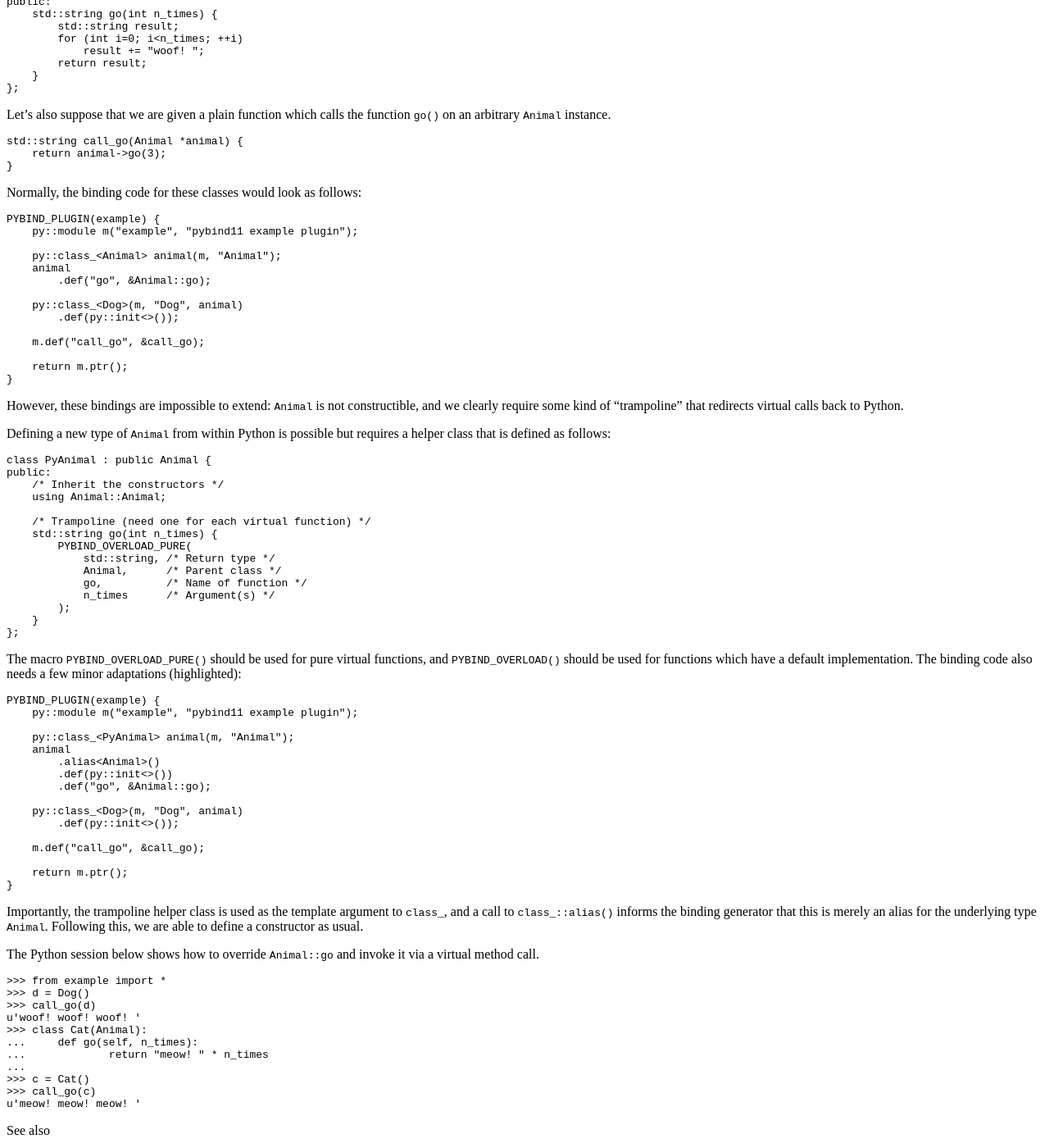
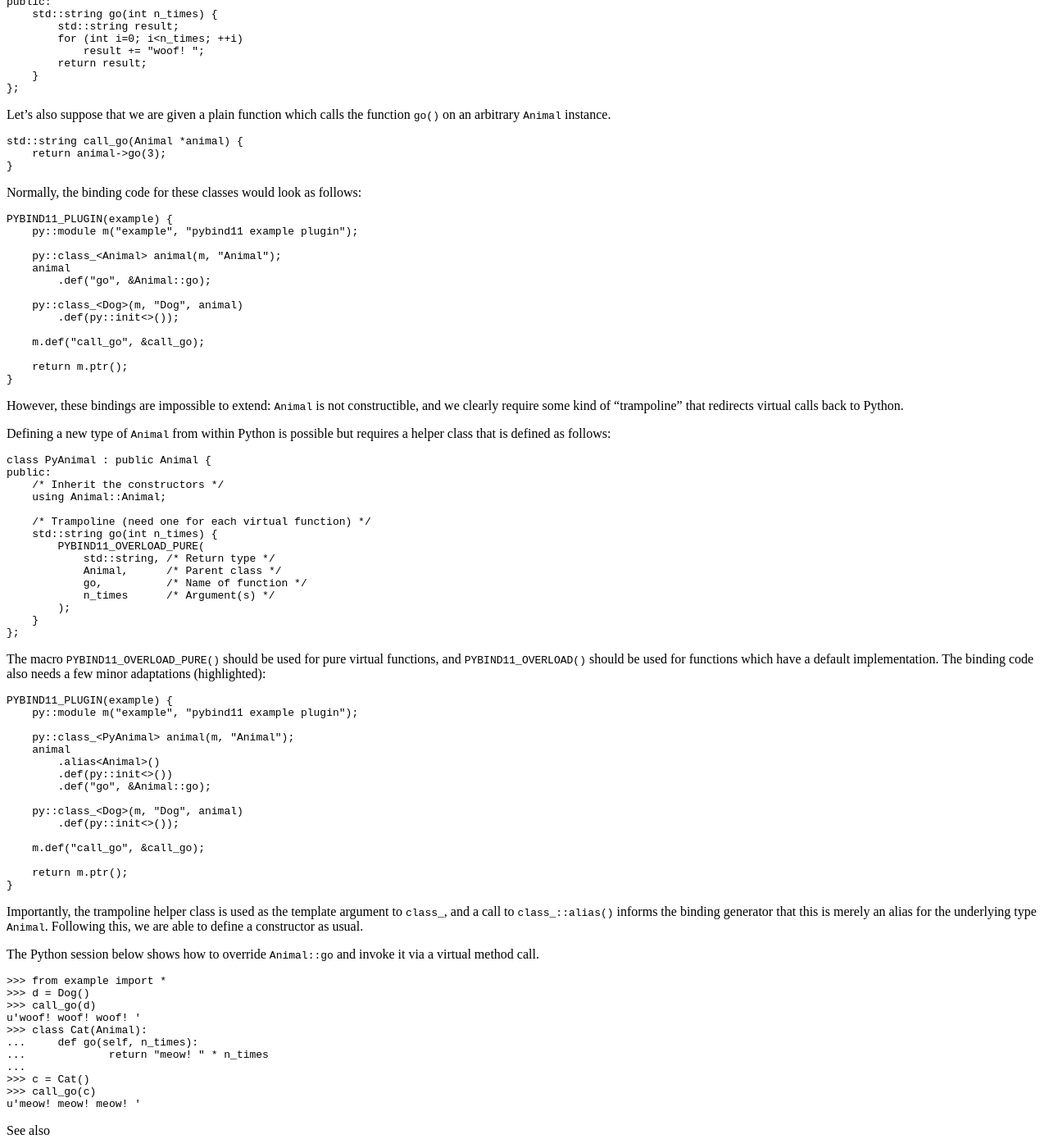
Before and after one commit to pybind/pybind11, a Sphinx documentation site: the page built from docs/advanced.rst, in a window 1280 px wide and 1400 px high, scrolled down 2752 px. Shown: the whole window at 82% size. Built offline with Sphinx 7.4.7 and the Read the Docs theme 2.0.0, drawn with Linux system fonts in a browser that asks for light colours; some of the changed text lies outside the part shown.

Commit message:
consistent macro naming throughout the project

```diff
--- a/CMakeLists.txt
+++ b/CMakeLists.txt
@@ -10,7 +10,7 @@ cmake_minimum_required(VERSION 2.8)
 project(pybind11)
 
 # Add a CMake parameter for choosing a desired Python version
-set(PYBIND_PYTHON_VERSION "" CACHE STRING "Python version to use for compiling the example application")
+set(PYBIND11_PYTHON_VERSION "" CACHE STRING "Python version to use for compiling the example application")
 
 # Set a default build configuration if none is specified. 'MinSizeRel' produces the smallest binaries
 if(NOT CMAKE_BUILD_TYPE AND NOT CMAKE_CONFIGURATION_TYPES)
@@ -22,8 +22,8 @@ endif()
 string(TOUPPER "${CMAKE_BUILD_TYPE}" U_CMAKE_BUILD_TYPE)
 
 set(Python_ADDITIONAL_VERSIONS 3.4 3.5 3.6)
-find_package(PythonLibs ${PYBIND_PYTHON_VERSION} REQUIRED)
-find_package(PythonInterp ${PYBIND_PYTHON_VERSION} REQUIRED)
+find_package(PythonLibs ${PYBIND11_PYTHON_VERSION} REQUIRED)
+find_package(PythonInterp ${PYBIND11_PYTHON_VERSION} REQUIRED)
 
 if (UNIX)
   # Enable C++11 mode
--- a/docs/advanced.rst
+++ b/docs/advanced.rst
@@ -45,7 +45,7 @@ to Python.
 
     #include <pybind11/operators.h>
 
-    PYBIND_PLUGIN(example) {
+    PYBIND11_PLUGIN(example) {
         py::module m("example", "pybind11 example plugin");
 
         py::class_<Vector2>(m, "Vector2")
@@ -127,7 +127,7 @@ trivial to generate binding code for both of these functions.
 
     #include <pybind11/functional.h>
 
-    PYBIND_PLUGIN(example) {
+    PYBIND11_PLUGIN(example) {
         py::module m("example", "pybind11 example plugin");
 
         m.def("func_arg", &func_arg);
@@ -199,7 +199,7 @@ Normally, the binding code for these classes would look as follows:
 
 .. code-block:: cpp
 
-    PYBIND_PLUGIN(example) {
+    PYBIND11_PLUGIN(example) {
         py::module m("example", "pybind11 example plugin");
 
         py::class_<Animal> animal(m, "Animal");
@@ -230,7 +230,7 @@ helper class that is defined as follows:
 
         /* Trampoline (need one for each virtual function) */
         std::string go(int n_times) {
-            PYBIND_OVERLOAD_PURE(
+            PYBIND11_OVERLOAD_PURE(
                 std::string, /* Return type */
                 Animal,      /* Parent class */
                 go,          /* Name of function */
@@ -239,15 +239,15 @@ helper class that is defined as follows:
         }
     };
 
-The macro :func:`PYBIND_OVERLOAD_PURE` should be used for pure virtual
-functions, and :func:`PYBIND_OVERLOAD` should be used for functions which have
+The macro :func:`PYBIND11_OVERLOAD_PURE` should be used for pure virtual
+functions, and :func:`PYBIND11_OVERLOAD` should be used for functions which have
 a default implementation. The binding code also needs a few minor adaptations
 (highlighted):
 
 .. code-block:: cpp
     :emphasize-lines: 4,6,7
 
-    PYBIND_PLUGIN(example) {
+    PYBIND11_PLUGIN(example) {
         py::module m("example", "pybind11 example plugin");
 
         py::class_<PyAnimal> animal(m, "Animal");
@@ -375,7 +375,7 @@ See below for an example that uses the
         Internal internal;
     };
 
-    PYBIND_PLUGIN(example) {
+    PYBIND11_PLUGIN(example) {
         py::module m("example", "pybind11 example plugin");
 
         py::class_<Example>(m, "Example")
@@ -441,7 +441,7 @@ be declared at the top level before any binding code:
 
 .. code-block:: cpp
 
-    PYBIND_DECLARE_HOLDER_TYPE(T, std::shared_ptr<T>);
+    PYBIND11_DECLARE_HOLDER_TYPE(T, std::shared_ptr<T>);
 
 .. seealso::
 
--- a/docs/basics.rst
+++ b/docs/basics.rst
@@ -87,7 +87,7 @@ a file named :file:`example.cpp` with the following contents:
 
     namespace py = pybind11;
 
-    PYBIND_PLUGIN(example) {
+    PYBIND11_PLUGIN(example) {
         py::module m("example", "pybind11 example plugin");
 
         m.def("add", &add, "A function which adds two numbers");
@@ -95,7 +95,7 @@ a file named :file:`example.cpp` with the following contents:
         return m.ptr();
     }
 
-The :func:`PYBIND_PLUGIN` macro creates a function that will be called when an
+The :func:`PYBIND11_PLUGIN` macro creates a function that will be called when an
 ``import`` statement is issued from within Python. The next line creates a
 module named ``example`` (with the supplied docstring). The method
 :func:`module::def` generates binding code that exposes the
--- a/docs/classes.rst
+++ b/docs/classes.rst
@@ -27,7 +27,7 @@ The binding code for ``Pet`` looks as follows:
 
     namespace py = pybind11;
 
-    PYBIND_PLUGIN(example) {
+    PYBIND11_PLUGIN(example) {
         py::module m("example", "pybind11 example plugin");
 
         py::class_<Pet>(m, "Pet")
--- a/docs/reference.rst
+++ b/docs/reference.rst
@@ -12,7 +12,7 @@ Reference
 Macros
 ======
 
-.. function:: PYBIND_PLUGIN(const char *name)
+.. function:: PYBIND11_PLUGIN(const char *name)
 
     This macro creates the entry point that will be invoked when the Python
     interpreter imports a plugin library. Please create a
@@ -21,7 +21,7 @@ Macros
 
     .. code-block:: cpp
 
-        PYBIND_PLUGIN(example) {
+        PYBIND11_PLUGIN(example) {
             pybind11::module m("example", "pybind11 example plugin");
             /// Set up bindings here
             return m.ptr();
```
Also changed, not shown: .travis.yml, 12 other files.
